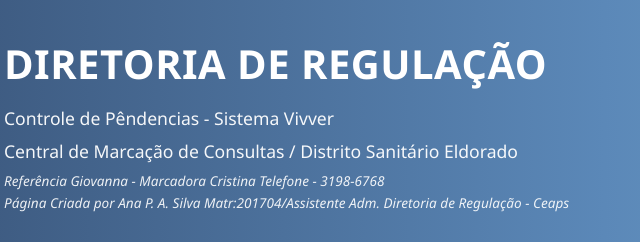
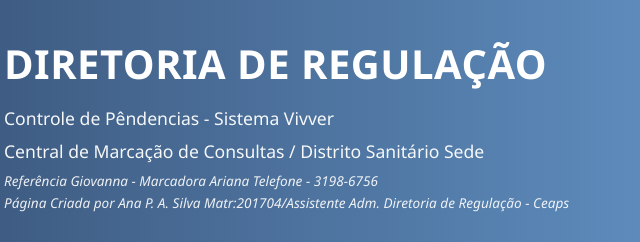
Before and after one commit to compartilhacmc-commits/distritosede, a plain HTML site: page index.html in a window 1280 px wide. Shown: the top 242 px of the page, 36-676 px from the left. Drawn offline with nearby package versions, Linux system fonts and the light colour scheme; no server answers.

Commit message:
Update index.html

```diff
--- a/index.html
+++ b/index.html
@@ -13,8 +13,8 @@
         <div class="header-content">
             <h1 class="header-title">DIRETORIA DE REGULAÇÃO</h1>
             <h2 class="header-subtitle">Controle de Pêndencias - Sistema Vivver</h2>
-            <h3 class="header-subtitle">Central de Marcação de Consultas / Distrito Sanitário Eldorado</h3>
-            <p class="footer-credits">Referência Giovanna - Marcadora Cristina Telefone - 3198-6768</p>
+            <h3 class="header-subtitle">Central de Marcação de Consultas / Distrito Sanitário Sede</h3>
+            <p class="footer-credits">Referência Giovanna - Marcadora Ariana Telefone - 3198-6756</p>
             <p class="footer-credits">Página Criada por Ana P. A. Silva Matr:201704/Assistente Adm. Diretoria de Regulação - Ceaps</p>
         </div>
     </header>
@@ -249,8 +249,8 @@
     <footer class="footer">
         <p>DIRETORIA DE REGULAÇÃO</p>
         <p>CENTRAL DE MARCAÇÃO DE CONSULTAS</p>
-        <p>DISTRITO SANITÁRIO ELDORADO</p>
-        <p>Telefone 3198-6768 Marcadora Cristina</p>
+        <p>DISTRITO SANITÁRIO SEDE</p>
+        <p>Telefone 3198-6756 Marcadora Ariana</p>
         <p class="footer-credits">Página Criada por Ana P. A. Silva Matr:201704/Assistente Adm. Diretoria de Regulação - Ceaps</p>
     </footer>
 
```
